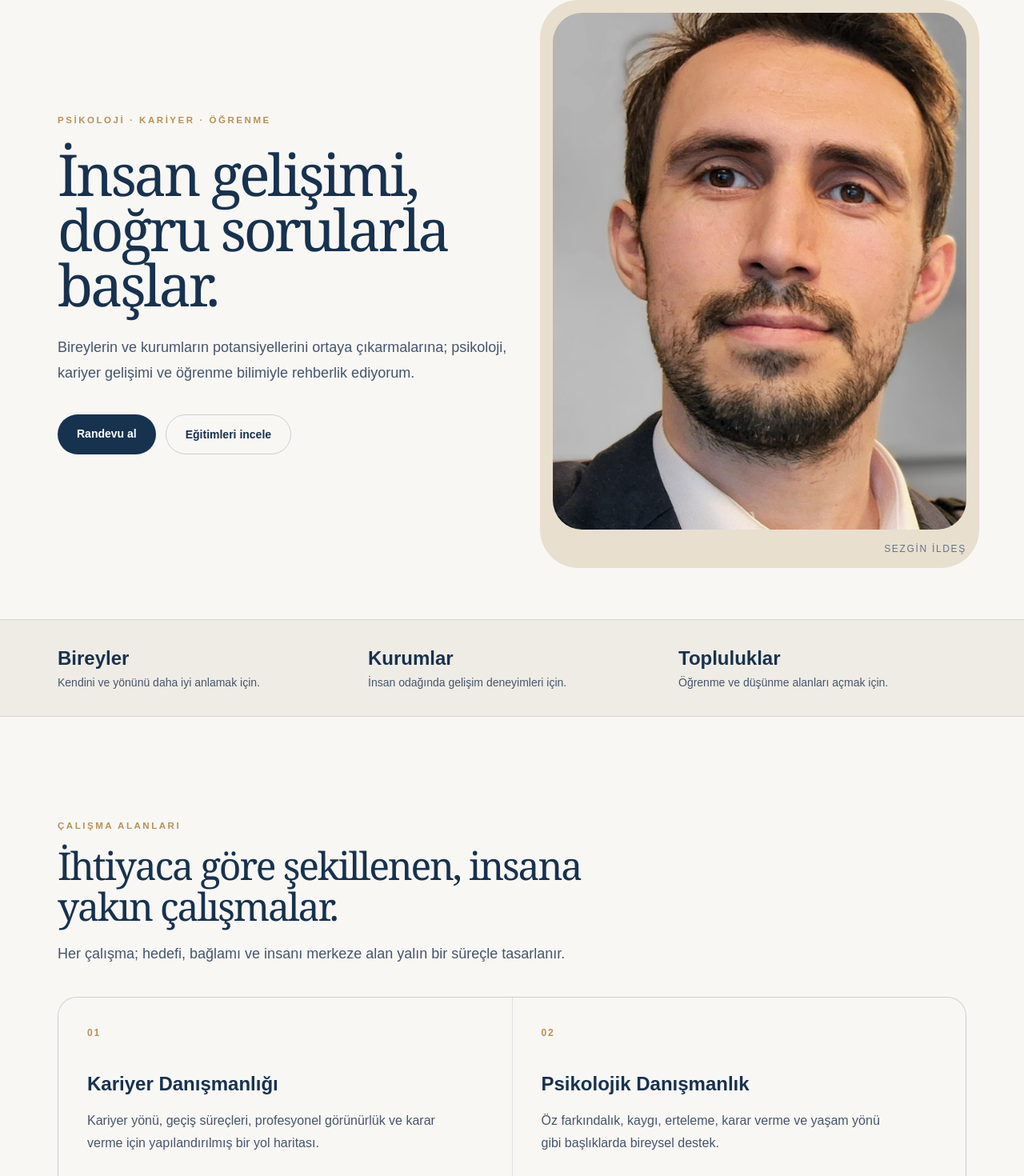
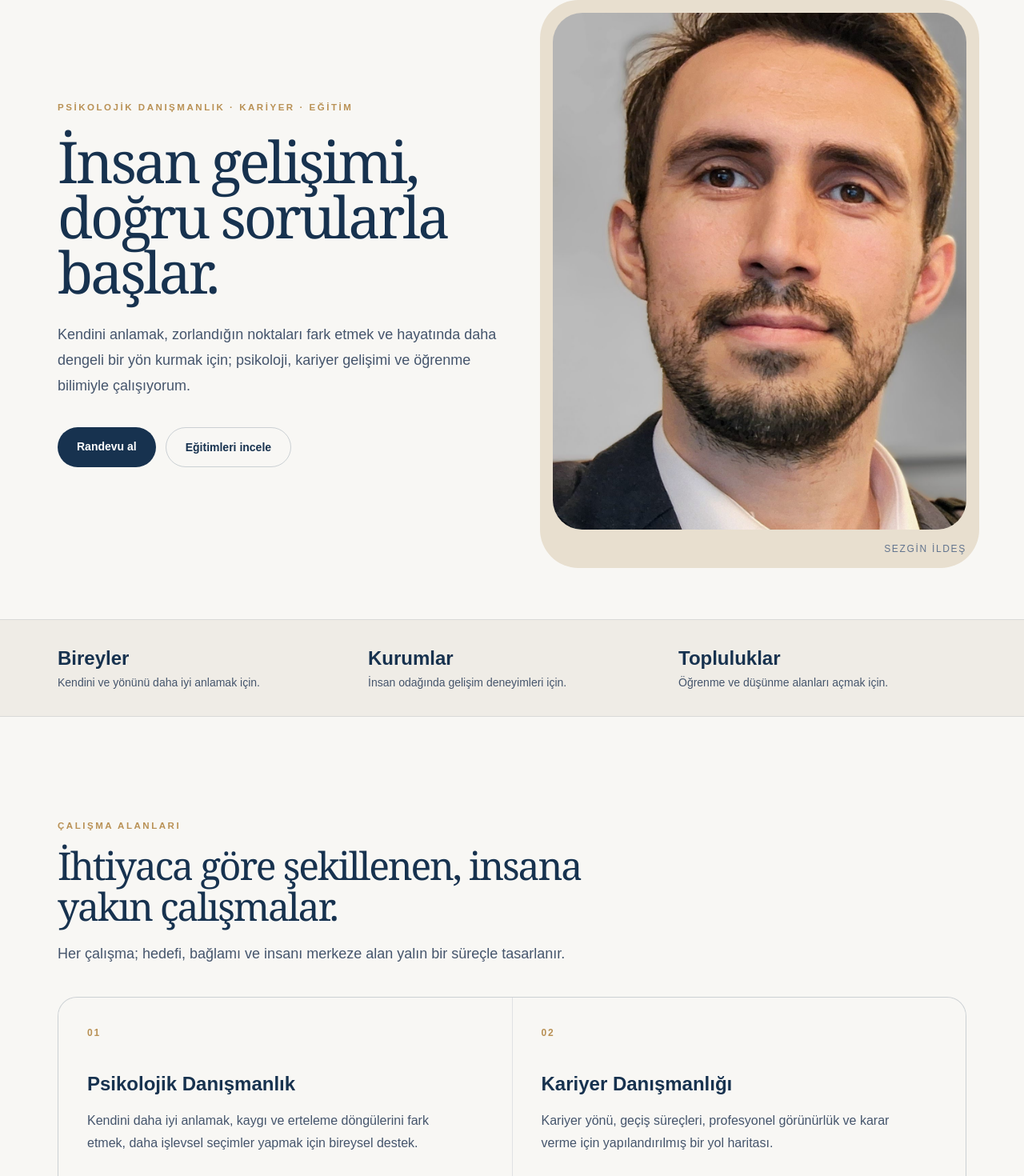
Before and after one commit to sezginildes/sezginildes.com, a Next.js app: page / in a window 1280 px wide. Shown: the part 137-1607 px from the top of the page at 80% size. Built offline with nearby package versions, Linux system fonts and the light colour scheme.

Commit message:
Prioritize psychological counseling

```diff
--- a/app/hizmetler/page.tsx
+++ b/app/hizmetler/page.tsx
@@ -3,10 +3,10 @@ import PageShell from "@/components/PageShell";
 import SectionHeading from "@/components/SectionHeading";
 import ContactCta from "@/components/ContactCta";
 
-export const metadata: Metadata = { title: "Hizmetler", description: "Kariyer danışmanlığı, psikolojik danışmanlık, kurumsal eğitimler ve seminerler." };
+export const metadata: Metadata = { title: "Hizmetler", description: "Psikolojik danışmanlık, kariyer danışmanlığı, kurumsal eğitimler ve seminerler." };
 const services = [
+  ["Psikolojik Danışmanlık", "Kendinizi daha iyi anlamak, zorlayıcı döngüleri fark etmek ve hayatınızda daha dengeli bir yön kurmak için güvenli bir düşünme alanı.", ["Öz farkındalık", "Kaygı ve erteleme", "Karar verme", "Yaşam yönü"]],
   ["Kariyer Danışmanlığı", "Kariyerinizde yön ararken yalnızca seçenekleri değil; değerlerinizi, güçlü yanlarınızı ve hayatın gerçeklerini birlikte ele alırız.", ["Kariyer yönü ve geçiş süreçleri", "CV ve LinkedIn danışmanlığı", "Mülakat hazırlığı", "Profesyonel görünürlük"]],
-  ["Psikolojik Danışmanlık", "Kendinizi daha iyi anlamak, zorlayıcı döngüleri fark etmek ve daha işlevsel seçimler yapabilmek için güvenli bir düşünme alanı.", ["Öz farkındalık", "Kaygı ve erteleme", "Karar verme", "Yaşam yönü"]],
   ["Kurumsal Eğitimler", "Kurumların öğrenme ve gelişim hedeflerine uygun; bağlamı anlayan, katılımcı deneyimler tasarlıyorum.", ["Psikolojik dayanıklılık", "Öğrenme ve gelişim", "Çalışan deneyimi", "Eğitim tasarımı"]],
   ["Eğitim & Seminerler", "Okullar, kurumlar ve topluluklar için insan gelişimini gündelik hayatla buluşturan konuşmalar ve atölyeler.", ["Motivasyon", "Kariyer planlama", "Etkili öğrenme", "İnsan gelişimi"]],
 ];
--- a/app/page.tsx
+++ b/app/page.tsx
@@ -10,7 +10,7 @@ const articles = ["Kariyer Seçiminde En Sık Yapılan Hatalar", "Ertelemenin G
 
 export default function Home() { return <PageShell>
   <section className="overflow-hidden"><div className="shell grid min-h-[calc(100svh-73px)] items-center gap-12 py-14 lg:grid-cols-[1.05fr_.95fr] lg:py-20">
-    <div><p className="eyebrow">PSİKOLOJİ · KARİYER · ÖĞRENME</p><h1 className="display mt-6 max-w-3xl text-5xl leading-[.96] sm:text-6xl lg:text-7xl">İnsan gelişimi, doğru sorularla başlar.</h1><p className="mt-7 max-w-xl text-lg leading-8 text-slate-600">Bireylerin ve kurumların potansiyellerini ortaya çıkarmalarına; psikoloji, kariyer gelişimi ve öğrenme bilimiyle rehberlik ediyorum.</p><div className="mt-9 flex flex-wrap gap-3"><Link href="/iletisim" className="rounded-full bg-[#17324f] px-6 py-3.5 text-sm font-semibold text-white transition hover:bg-[#10283f]">Randevu al</Link><Link href="/egitimler" className="rounded-full border border-[#17324f]/20 px-6 py-3.5 text-sm font-semibold text-[#17324f] transition hover:border-[#17324f]">Eğitimleri incele</Link></div></div>
+    <div><p className="eyebrow">PSİKOLOJİK DANIŞMANLIK · KARİYER · EĞİTİM</p><h1 className="display mt-6 max-w-3xl text-5xl leading-[.96] sm:text-6xl lg:text-7xl">İnsan gelişimi, doğru sorularla başlar.</h1><p className="mt-7 max-w-xl text-lg leading-8 text-slate-600">Kendini anlamak, zorlandığın noktaları fark etmek ve hayatında daha dengeli bir yön kurmak için; psikoloji, kariyer gelişimi ve öğrenme bilimiyle çalışıyorum.</p><div className="mt-9 flex flex-wrap gap-3"><Link href="/iletisim" className="rounded-full bg-[#17324f] px-6 py-3.5 text-sm font-semibold text-white transition hover:bg-[#10283f]">Randevu al</Link><Link href="/egitimler" className="rounded-full border border-[#17324f]/20 px-6 py-3.5 text-sm font-semibold text-[#17324f] transition hover:border-[#17324f]">Eğitimleri incele</Link></div></div>
     <div className="relative mx-auto w-full max-w-md lg:max-w-none"><div className="absolute -inset-4 -z-10 rounded-[3rem] bg-[#e8dfcf]" /><div className="relative aspect-[4/5] overflow-hidden rounded-[2.3rem]"><Image src="/sezgin6.jpg" alt="Sezgin İldeş" fill priority sizes="(max-width: 1024px) 90vw, 40vw" className="object-cover object-center" /></div><p className="mt-4 text-right text-xs font-medium tracking-[.14em] text-slate-500">SEZGİN İLDEŞ</p></div>
   </div></section>
   <section className="border-y border-[#17324f]/10 bg-[#efece6]"><div className="shell grid gap-7 py-8 text-[#17324f] sm:grid-cols-3"><div><p className="text-2xl font-semibold">Bireyler</p><p className="mt-1 text-sm text-slate-600">Kendini ve yönünü daha iyi anlamak için.</p></div><div><p className="text-2xl font-semibold">Kurumlar</p><p className="mt-1 text-sm text-slate-600">İnsan odağında gelişim deneyimleri için.</p></div><div><p className="text-2xl font-semibold">Topluluklar</p><p className="mt-1 text-sm text-slate-600">Öğrenme ve düşünme alanları açmak için.</p></div></div></section>
--- a/components/ServicesGrid.tsx
+++ b/components/ServicesGrid.tsx
@@ -1,8 +1,8 @@
 import Link from "next/link";
 
 const services = [
-  { no: "01", title: "Kariyer Danışmanlığı", text: "Kariyer yönü, geçiş süreçleri, profesyonel görünürlük ve karar verme için yapılandırılmış bir yol haritası." },
-  { no: "02", title: "Psikolojik Danışmanlık", text: "Öz farkındalık, kaygı, erteleme, karar verme ve yaşam yönü gibi başlıklarda bireysel destek." },
+  { no: "01", title: "Psikolojik Danışmanlık", text: "Kendini daha iyi anlamak, kaygı ve erteleme döngülerini fark etmek, daha işlevsel seçimler yapmak için bireysel destek." },
+  { no: "02", title: "Kariyer Danışmanlığı", text: "Kariyer yönü, geçiş süreçleri, profesyonel görünürlük ve karar verme için yapılandırılmış bir yol haritası." },
   { no: "03", title: "Kurumsal Eğitimler", text: "Öğrenme, psikolojik dayanıklılık, çalışan gelişimi ve insan odaklı sistemler üzerine kurumlara özel çalışmalar." },
   { no: "04", title: "Eğitim & Seminerler", text: "Okullar, kurumlar ve topluluklar için anlaşılır, uygulanabilir ve katılımcı deneyimler." },
 ];
```
